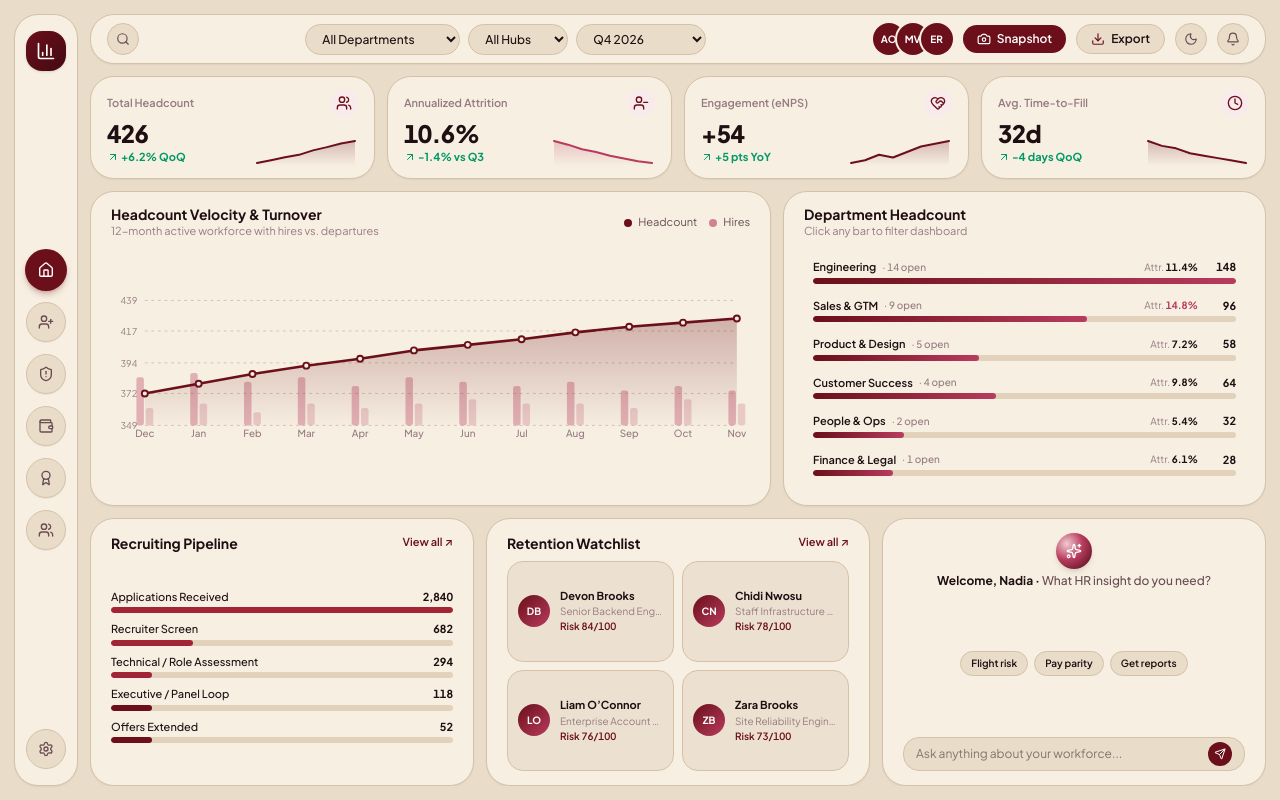
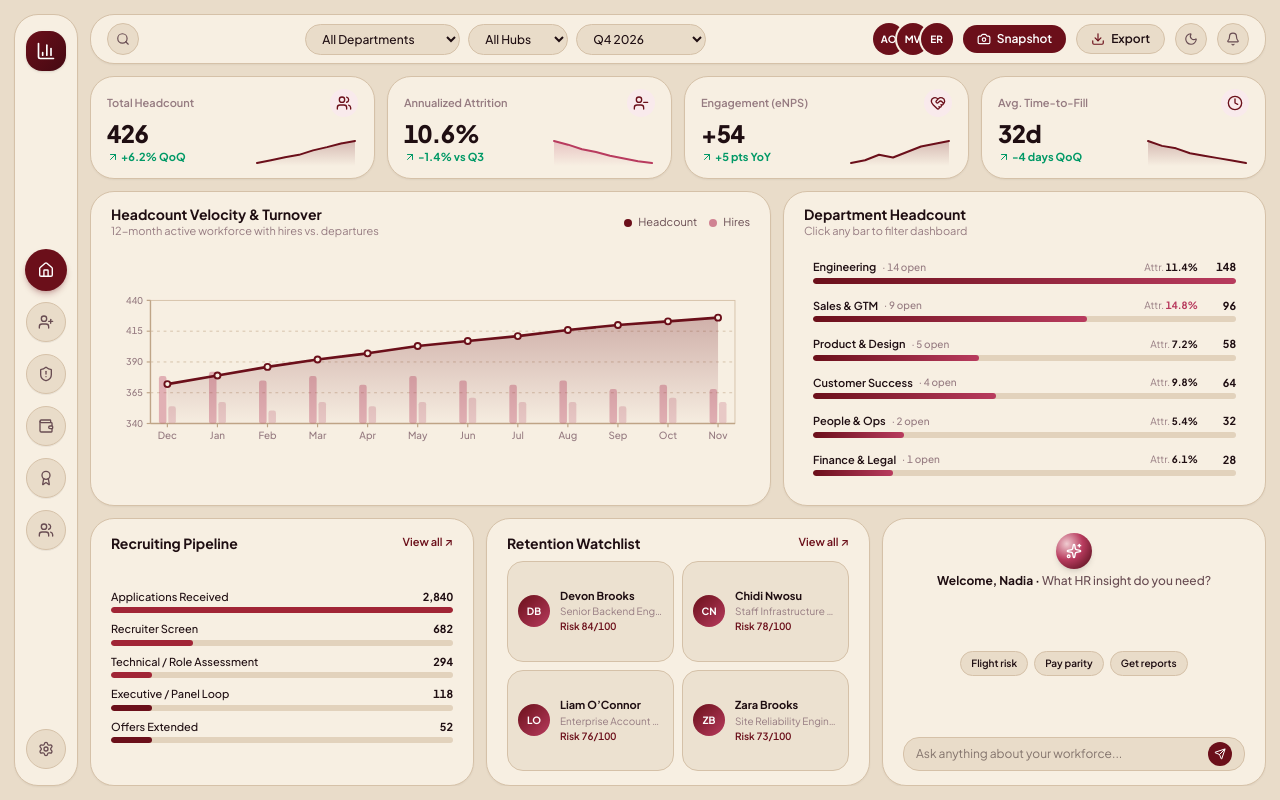
Before and after one commit to hermceeelabs/crimsonpulse-hr-dashboard, a React (Vite) app: page / in a window 1280 px wide. Built offline with nearby package versions, Linux system fonts and the light colour scheme.

Commit message:
Add crisp X/Y axis lines, plot frame, tick marks, and inset padding to HeadcountTrendChart

```diff
--- a/src/components/Charts.tsx
+++ b/src/components/Charts.tsx
@@ -57,20 +57,24 @@ export const HeadcountTrendChart: React.FC<{
 
   const width = 680;
   const height = 165;
-  const padL = 36;
-  const padR = 14;
+  const padL = 42;
+  const padR = 16;
   const padT = 10;
-  const padB = 22;
+  const padB = 24;
   const chartW = width - padL - padR;
   const chartH = height - padT - padB;
+  const xInset = 18;
 
-  const minHC = Math.floor(Math.min(...scaled.map((d) => d.headcount)) * 0.94);
-  const maxHC = Math.ceil(Math.max(...scaled.map((d) => d.headcount)) * 1.03);
+  const rawMin = Math.floor(Math.min(...scaled.map((d) => d.headcount)) * 0.94);
+  const rawMax = Math.ceil(Math.max(...scaled.map((d) => d.headcount)) * 1.03);
+  const minHC = Math.floor(rawMin / 10) * 10;
+  const maxHC = Math.ceil(rawMax / 10) * 10;
   const hcRange = maxHC - minHC || 1;
 
   const maxFlow = Math.max(...scaled.map((d) => Math.max(d.hires, d.exits)), 10);
 
-  const getX = (i: number) => padL + (i / (scaled.length - 1)) * chartW;
+  const getX = (i: number) =>
+    padL + xInset + (i / (scaled.length - 1)) * (chartW - xInset * 2);
   const getY = (val: number) => padT + chartH - ((val - minHC) / hcRange) * chartH;
 
   const linePoints = scaled.map((d, i) => `${getX(i)},${getY(d.headcount)}`);
@@ -98,31 +102,69 @@ export const HeadcountTrendChart: React.FC<{
           </linearGradient>
         </defs>
 
-        {/* Grid lines */}
+        {/* Subtle chart plot frame & solid X/Y axis lines */}
+        <rect
+          x={padL}
+          y={padT}
+          width={chartW}
+          height={chartH}
+          fill="none"
+          stroke="var(--border-subtle)"
+          strokeWidth="1"
+        />
+
+        {/* Grid lines & Y-axis ticks */}
         {yTicks.map((tick, idx) => {
           const y = getY(tick);
           return (
             <g key={idx}>
+              {idx > 0 && idx < yTicks.length - 1 && (
+                <line
+                  x1={padL}
+                  y1={y}
+                  x2={width - padR}
+                  y2={y}
+                  stroke="var(--border-subtle)"
+                  strokeDasharray="3 4"
+                />
+              )}
               <line
-                x1={padL}
+                x1={padL - 4}
                 y1={y}
-                x2={width - padR}
+                x2={padL}
                 y2={y}
-                stroke="currentColor"
-                className="text-[var(--border-subtle)]"
-                strokeDasharray="3 4"
+                stroke="var(--border-strong)"
+                strokeWidth="1.25"
               />
               <text
                 x={padL - 8}
-                y={y + 4}
+                y={y + 3.5}
                 textAnchor="end"
-                className="fill-[var(--text-muted)] text-[10px] tabular-nums"
+                className="fill-[var(--text-muted)] text-[10px] tabular-nums font-medium"
               >
                 {tick}
               </text>
             </g>
           );
         })}
+
+        {/* Solid Y-axis spine and X-axis baseline */}
+        <line
+          x1={padL}
+          y1={padT}
+          x2={padL}
+          y2={padT + chartH}
+          stroke="var(--border-strong)"
+          strokeWidth="1.5"
+        />
+        <line
+          x1={padL}
+          y1={padT + chartH}
+          x2={width - padR}
+          y2={padT + chartH}
+          stroke="var(--border-strong)"
+          strokeWidth="1.5"
+        />
 
         {/* Hires & Exits subtle background bars */}
         {scaled.map((d, i) => {
@@ -203,9 +245,17 @@ export const HeadcountTrendChart: React.FC<{
                 strokeWidth="2"
                 className="transition-all duration-150"
               />
+              <line
+                x1={cx}
+                y1={padT + chartH}
+                x2={cx}
+                y2={padT + chartH + 4}
+                stroke="var(--border-strong)"
+                strokeWidth="1.25"
+              />
               <text
                 x={cx}
-                y={height - 10}
+                y={height - 7}
                 textAnchor="middle"
                 className={`text-[10.5px] font-medium ${
                   isHovered ? 'fill-[#6B0F1A] font-bold' : 'fill-[var(--text-muted)]'
```
